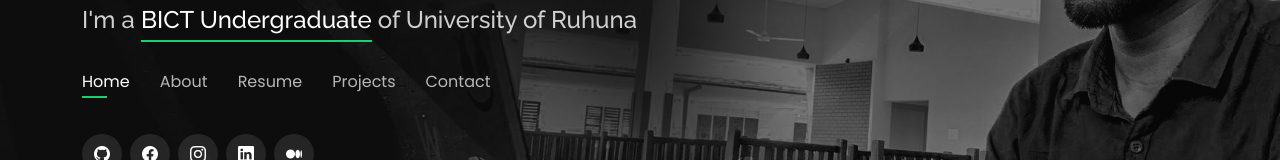
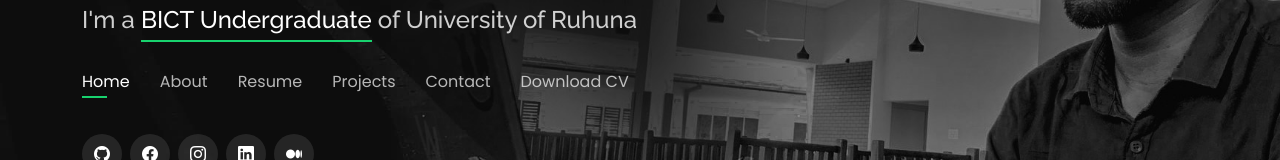
Before and after one commit to Lakshan-dev/Lakshan-dev.github.io, a plain HTML site: page index.html in a window 1280 px wide. Shown: the part 344-504 px from the top of the page. Drawn offline with nearby package versions, Linux system fonts and the light colour scheme.

Commit message:
Update index.html

```diff
--- a/index.html
+++ b/index.html
@@ -54,6 +54,7 @@
           <!-- <li><a class="nav-link" href="#services">Skills</a></li> -->
           <li><a class="nav-link" href="#portfolio">Projects</a></li>
           <li><a class="nav-link" href="#contact">Contact</a></li>
+          <li><a class="nav-link" href="https://drive.google.com/file/d/1vfKfrc9wO25p_jkETTv6U5t_t_agxNsr/view?usp=share_link">Download CV</a></li>
         </ul>
         <i class="bi bi-list mobile-nav-toggle"></i>
       </nav><!-- .navbar -->
```
